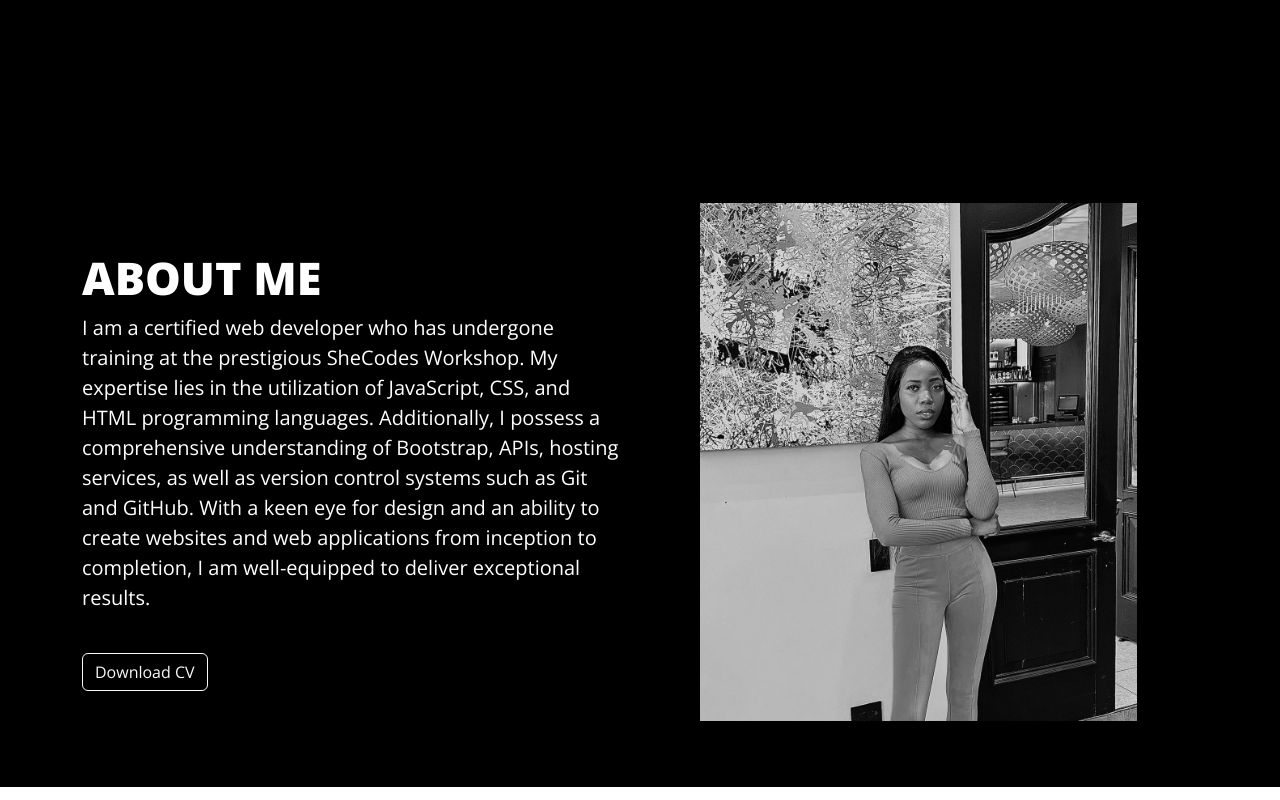
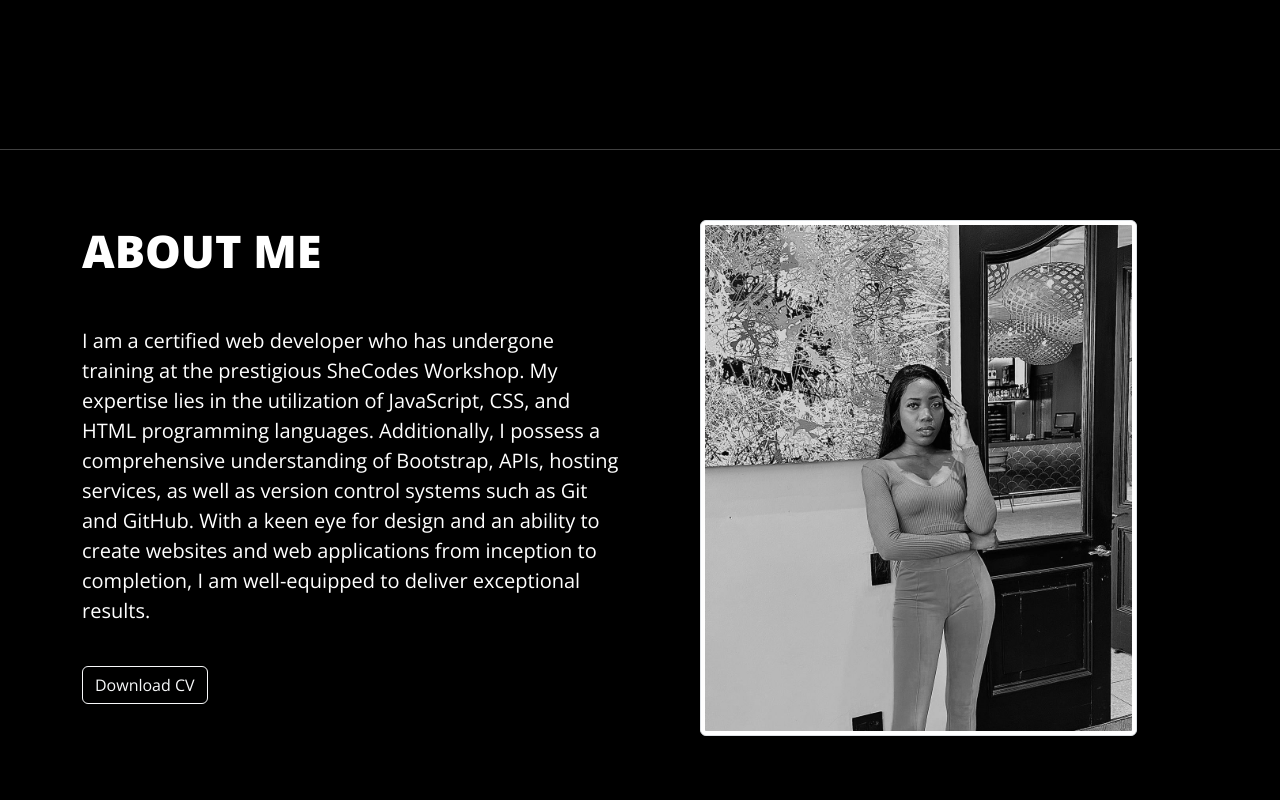
Before and after one commit to KullieMabasa/portfolio-project, a plain HTML site: page index.html in a window 1280 px wide. Shown: the part 579-1379 px from the top of the page. Drawn offline with nearby package versions, Linux system fonts and the light colour scheme.

Commit message:
Added padding for small screens

```diff
--- a/css/styles.css
+++ b/css/styles.css
@@ -51,4 +51,7 @@ img {
   .container {
     text-align: center;
   }
+  .main-page {
+    padding: 50px 20px;
+  }
 }
--- a/index.html
+++ b/index.html
@@ -85,12 +85,13 @@
         </div>
       </div>
 
+      <hr />
       <div class="container">
         <div class="row">
           <div class="col mb-5">
-            <h2 class="#about mt-5">ABOUT ME</h2>
+            <h2 class="#about mt-1">ABOUT ME</h2>
 
-            <p>
+            <p class="mt-5">
               I am a certified web developer who has undergone training at the
               prestigious SheCodes Workshop. My expertise lies in the
               utilization of JavaScript, CSS, and HTML programming languages.
@@ -106,7 +107,11 @@
             >
           </div>
           <div class="col d-none d-lg-block">
-            <img src="images/kuli.jpg" alt="my image" class="img-fluid ms-5" />
+            <img
+              src="images/kuli.jpg"
+              alt="my image"
+              class="img-thumbnail ms-5 rounded border"
+            />
           </div>
         </div>
       </div>
```
